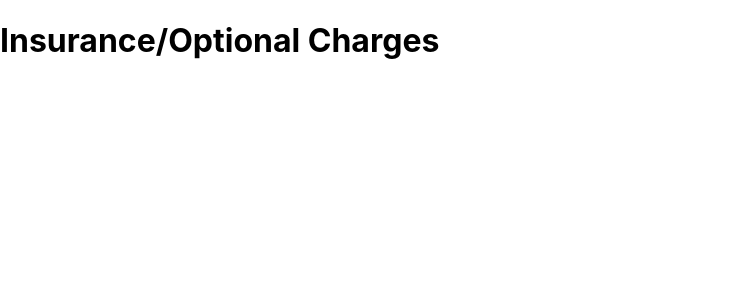
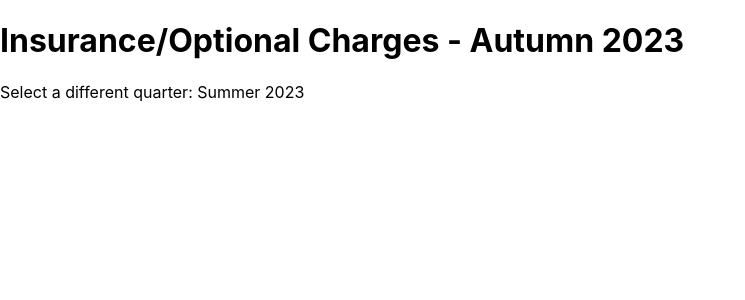
Before and after one commit to davin12345678910/CSE403_RCRSPTeam, a React (Create React App) app in the folder client-app/: page /insurance in a window 1280 px wide. Shown: the top 300 px of the page, without its empty margins (0-745 px from the left). Built offline with nearby package versions, Linux system fonts and the light colour scheme.

Commit message:
updated InsuranceorOptionalCharges.js page

```diff
--- a/client-app/src/InsuranceorOptionalCharges.js
+++ b/client-app/src/InsuranceorOptionalCharges.js
@@ -1,7 +1,12 @@
 const InsuranceorOptionalCharges = () => {
     return (
         <div>
-            <h1>Insurance/Optional Charges</h1>
+            <h1>Insurance/Optional Charges - Autumn 2023</h1>
+            <div>
+            <p> Select a different quarter: Summer 2023 </p>
+            {/* the "summer 2023"should be a hiper link */}
+            </div>
+
         </div>
     );
 }
```
